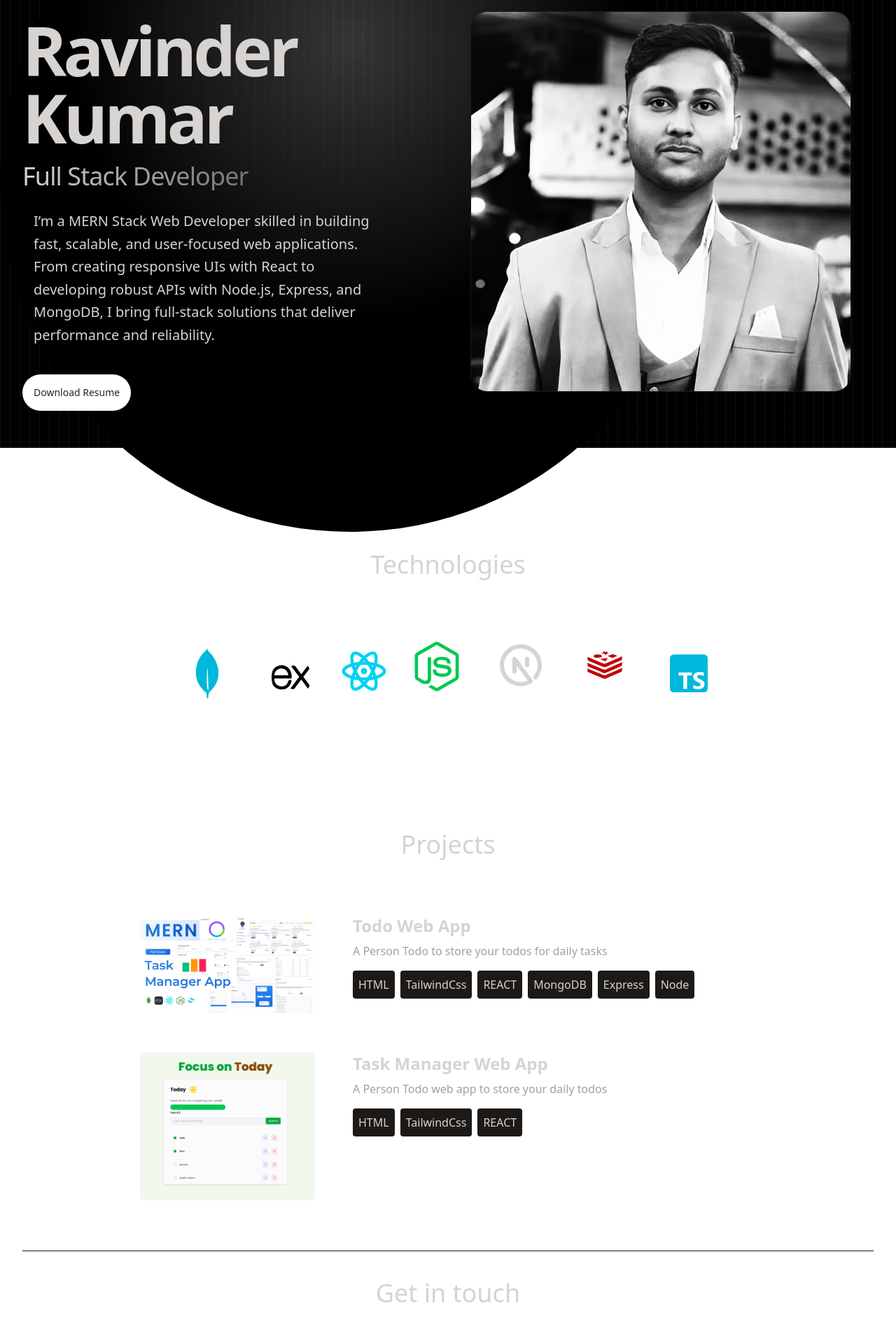
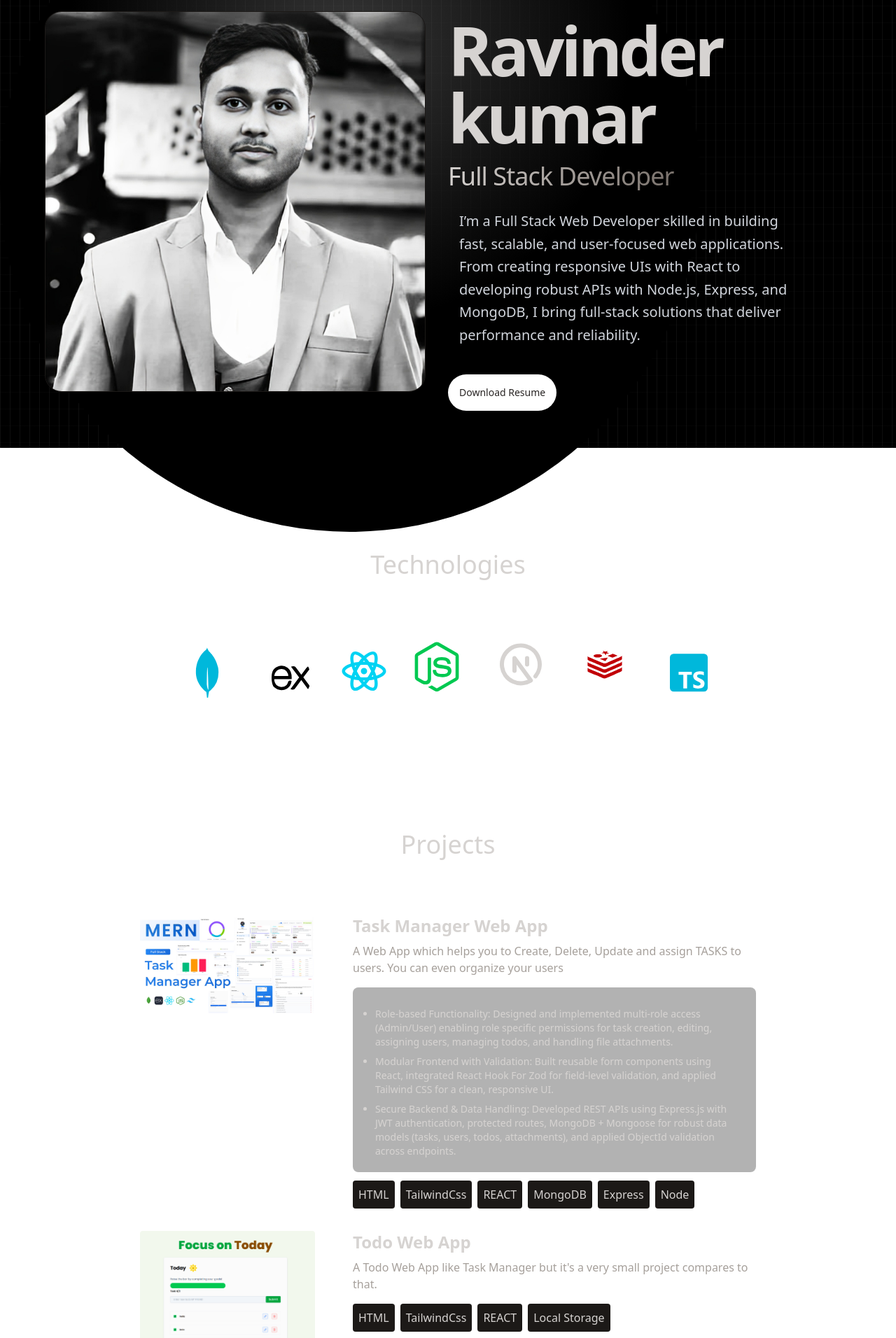
Before and after one commit to Ravinder125/Portfolio, a React (Vite) app: page / in a window 1280 px wide. Shown: the part 160-2072 px from the top of the page at 70% size. Built offline with nearby package versions, Linux system fonts and the light colour scheme.

Commit message:
Refactor Hero component layout, enhance project descriptions, and add animation for name display

```diff
--- a/src/components/Hero.jsx
+++ b/src/components/Hero.jsx
@@ -26,7 +26,7 @@ const Hero = () => {
     return (
         <div className='pb-4 lg:mb-36'>
             <div className='flex flex-wrap lg:flex-row-revers'>
-                <div className='order-0 md:order-1 w-full lg:w-1/2'>
+                <div className='order-0 sm:order-0 w-full lg:w-1/2'>
                     <div className='flex justify-center lg:p-8'>
                         <motion.img
                             src={profile3}
@@ -40,19 +40,45 @@ const Hero = () => {
                         />
                     </div>
                 </div>
-                <div className='order-1 md:order-0 w-full lg:w-1/2'>
+                <div className='order-1 sm:order-1 w-full lg:w-1/2'>
                     <motion.div
                         initial="hidden"
                         animate="visible"
                         variants={containerVariants}
                         className='flex flex-col items-center lg:items-start mt-10'
                     >
-                        <motion.h2 variants={childVariants} className='pb-2 text-4xl font-semibold  tracking-tighter lg:text-8xl'>
-                            Ravinder Kumar
+                        <motion.h2
+                            variants={childVariants}
+                            className='pb-2 text-4xl font-semibold tracking-tighter lg:text-8xl name-animate'
+                        >
+                            <motion.span
+                                initial={{ opacity: 0, x: -50 }}
+                                animate={{ opacity: 1, x: 0 }}
+                                transition={{ duration: 0.6, delay: 0.2 }}
+                                className="inline-block"
+                            >
+                                R
+                            </motion.span>
+                            <motion.span
+                                initial={{ opacity: 0, x: -50 }}
+                                animate={{ opacity: 1, x: 0 }}
+                                transition={{ duration: 0.6, delay: 0.5 }}
+                                className="inline-block"
+                            >
+                                avinder&nbsp;
+                            </motion.span>
+                            <motion.span
+                                initial={{ opacity: 0, x: -50 }}
+                                animate={{ opacity: 1, x: 0 }}
+                                transition={{ duration: 0.6, delay: 0.8 }}
+                                className="inline-block"
+                            >
+                                kumar
+                            </motion.span>
                         </motion.h2>
                         <motion.span
                             variants={childVariants}
-                            className='bg-gradient-to-r from-stone-300 to-stone-500 bg-clip-text text-4xl tracking-tight text-transparent my-2'
+                            className='bg-gradient-to-r from-stone-300 to-stone-500 bg-clip-text text-3xl sm:text-4xl tracking-tight text-transparent my-2'
                         >
                             Full Stack Developer
                         </motion.span>
--- a/src/components/Projects.jsx
+++ b/src/components/Projects.jsx
@@ -42,6 +42,13 @@ const Projects = () => {
                             <p className="mb-4 text-stone-400">
                                 {project.description}
                             </p>
+                            {project.pointList?.length !== 0 && (
+                                <ul className="bg-black/30 p-5 rounded-lg text-sm list-disc mb-3 px-8 ">
+                                    {project.pointList.map(point => {
+                                        return <li className="mt-2">{point}</li>
+                                    })}
+                                </ul>
+                            )}
                             <div className="flex flex-wrap gap-2">
                                 {project.technologies.map((tech, idx) => (
                                     <span key={idx} className="rounded bg-stone-900 p-2 tet-sm font-medium text-stone-300">
--- a/src/constants/data.js
+++ b/src/constants/data.js
@@ -3,18 +3,29 @@ import project2 from '../assets/project/project-2.png'
 
 export const PROJECTS = [
     {
-        title: "Todo Web App",
+        title: "Task Manager Web App",
         href: "https://task-manager-njjo.vercel.app/",
         image: project1,
-        description: "A Person Todo to store your todos for daily tasks",
+        description: "A Web App which helps you to Create, Delete, Update and assign TASKS to users. You can even organize your users",
+        pointList: [
+            `Role-based Functionality: Designed and implemented multi-role access (Admin/User) enabling role
+specific permissions for task creation, editing, assigning users, managing todos, and handling file
+attachments.`,
+            `Modular Frontend with Validation: Built reusable form components using React, integrated React
+Hook For Zod for field-level validation, and applied Tailwind CSS for a clean, responsive UI.`,
+            `Secure Backend & Data Handling: Developed REST APIs using Express.js with JWT authentication,
+protected routes, MongoDB + Mongoose for robust data models (tasks, users, todos, attachments),
+and applied ObjectId validation across endpoints.`
+        ],
         technologies: ["HTML", "TailwindCss", "REACT", "MongoDB", "Express", "Node"],
     },
     {
-        title: "Task Manager Web App",
+        title: "Todo Web App",
         href: "https://react-js-course-pi.vercel.app/",
+        pointList: [],
         image: project2,
-        description: "A Person Todo web app to store your daily todos",
-        technologies: ["HTML", "TailwindCss", "REACT",],
+        description: "A Todo Web App like Task Manager but it's a very small project compares to that.",
+        technologies: ["HTML", "TailwindCss", "REACT", "Local Storage"],
     },
 ]
 
@@ -50,4 +61,4 @@ export const EXPERIENCE = [
     }
 ]
 
-export const HERO_CONTENT = `I’m a MERN Stack Web Developer skilled in building fast, scalable, and user-focused web applications. From creating responsive UIs with React to developing robust APIs with Node.js, Express, and MongoDB, I bring full-stack solutions that deliver performance and reliability.`;
+export const HERO_CONTENT = `I’m a Full Stack Web Developer skilled in building fast, scalable, and user-focused web applications. From creating responsive UIs with React to developing robust APIs with Node.js, Express, and MongoDB, I bring full-stack solutions that deliver performance and reliability.`;
--- a/src/index.css
+++ b/src/index.css
@@ -16,4 +16,20 @@
   .container {
     @apply max-w-[1400px]
   }
+
+  .name-animate {
+    animation: n-animate 2s steps(15, end) forwards;
+  }
+
+
 }
+
+@keyframes n-animate {
+  from {
+    content: "R";
+  }
+
+  to {
+    content: "Ravinder Kumar";
+  }
+}
```
